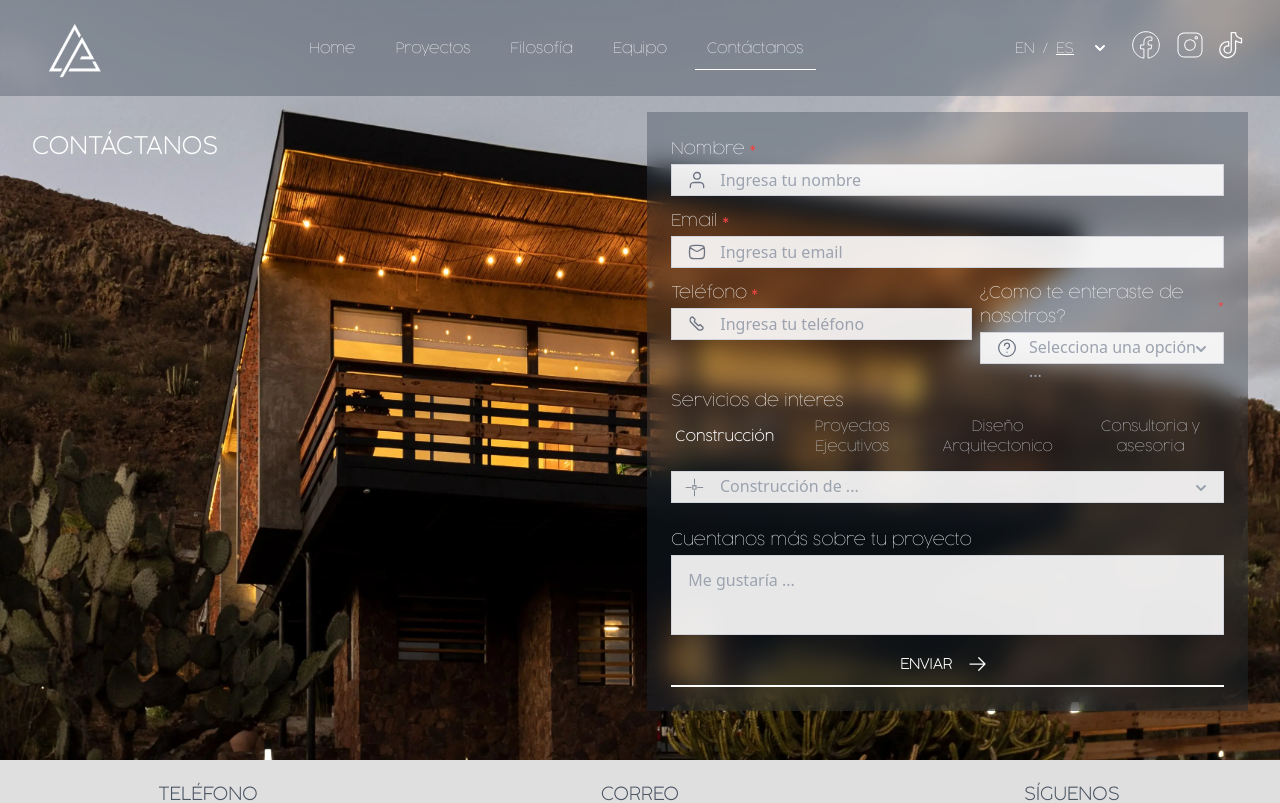
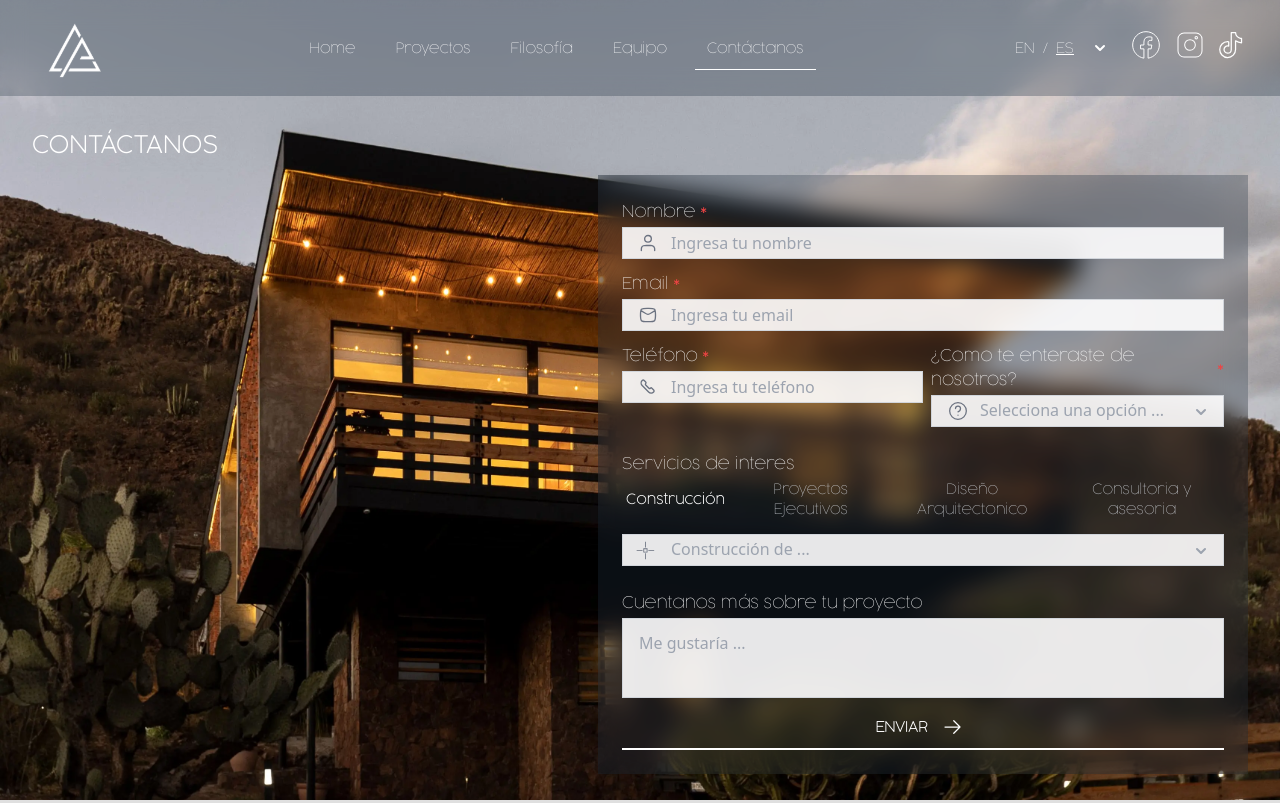
Before and after one commit to Duotech-Design/capaarquitectos-landing, a React (Vite) app: page /contact-us in a window 1280 px wide. Shown: the top 803 px of the page. Built offline with nearby package versions, Linux system fonts and the light colour scheme.

Commit message:
contact-us check

```diff
--- a/src/components/contactUs/ContactUs.tsx
+++ b/src/components/contactUs/ContactUs.tsx
@@ -2,6 +2,7 @@ import Form from "./Form";
 import { useState } from "react";
 import { useTranslation } from "react-i18next";
 import ContactBg from "@/assets/img/contact-us-bg.webp";
+
 const ContactUs = () => {
   const { t } = useTranslation("global");
   const [isImageLoaded, setIsImageLoaded] = useState(false);
@@ -11,25 +12,24 @@ const ContactUs = () => {
   };
 
   return (
-    <section className="overflow-hidden flex flex-wrap justify-center md:justify-normal items-center md:items-baseline gap-0 mx-auto px-2 sm:px-6 lg:px-8  bg-darkBlue h-[900px] lg:h-[760px] 2xl:h-full ">
+    <section className="relative overflow-hidden flex flex-wrap justify-center md:justify-normal items-center md:items-baseline gap-0 mx-auto px-2 sm:px-6 lg:px-8 bg-darkBlue min-h-screen">
       <img
         src={ContactBg}
         alt="contact-us-bg"
         onLoad={handleImageLoad}
-        className="absolute inset-0 w-full h-[900px] lg:h-[760px] object-cover z-0 2xl:h-full"
+        className="absolute inset-0 w-full h-full object-cover z-0"
       />
       {!isImageLoaded && (
+
         <div className="absolute inset-0 bg-transparent opacity-50 z-10 flex justify-center items-center">
-          <div className="spinner"></div>
-        </div>
+        <div className="spinner"></div>
+      </div>
       )}
-      <header className="mt-28 md:mt-32 h-fit">
-        <h3 className="drop-shadow-2xl text-2xl text-white text-focus-in alig font-cocoUltralight">
-          {t("form.title")}
-        </h3>
+      <header className="relative mt-28 md:mt-32 h-fit w-full">
+        <h1 className="drop-shadow-2xl text-2xl text-white text-focus-in alig font-cocoUltralight">{t("form.title")}</h1>
       </header>
-      <div className="flex-1 flex justify-center lg:justify-end">
-        <div className="mt-0 sm:mt-28 w-full md:w-10/12 lg:w-7/12 w-max-[550px] h-[900px] lg:h-[760px]">
+      <div className="relative flex-1 flex justify-center lg:justify-end pb-3">
+        <div className="w-full md:w-10/12 lg:w-12/12 max-w-[650px] h-full lg:h-auto">
           <Form />
         </div>
       </div>
```
